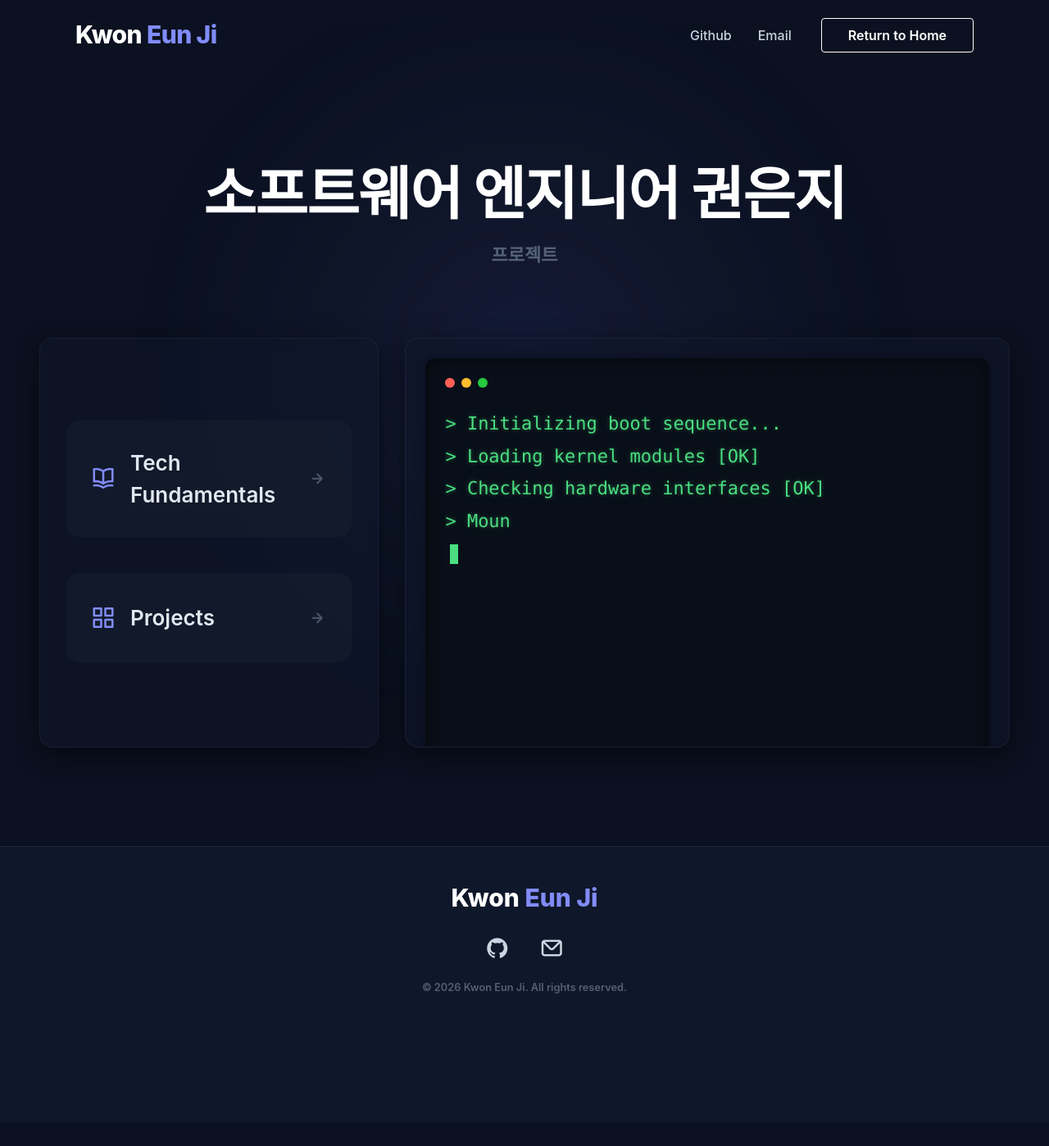
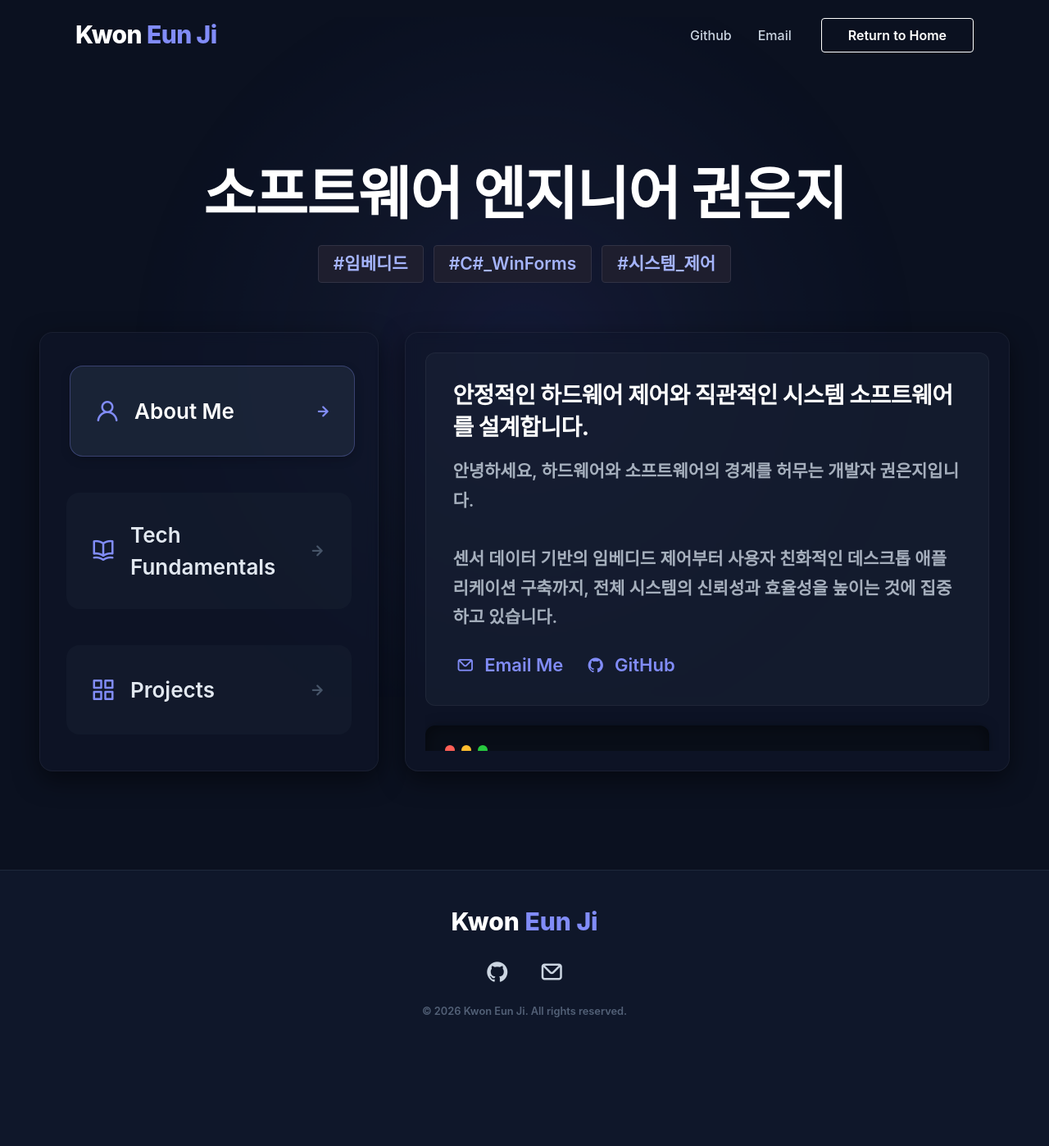
Before and after one commit to eunji021/eunji021.github.io, a Jekyll site: the page built from index.html, in a window 1280 px wide. Shown: the whole page at 82% size. Built offline with Jekyll 4.4.1, drawn with Linux system fonts in a browser that asks for light colours; nearby versions of some CDN libraries; some web fonts are replaced; comment, search, counter and statistics services are not loaded; before the commit the page ends 1369 px from its top, so only the background shows below that.

Commit message:
기존 수정1

```diff
--- a/index.html
+++ b/index.html
@@ -14,7 +14,11 @@ title: Home
     <!-- Hero Section -->
     <div class="dash-hero" style="text-align: center; padding: 100px 0 60px;">
       <h1 class="hero-title" style="font-size: 3.5rem; margin-bottom: 16px; font-weight: 800; color: #fff; letter-spacing: -0.02em;">소프트웨어 엔지니어 권은지</h1>
-      <p class="hero-subtitle" style="font-size: 1.1rem; color: #64748b; font-weight: 600;">프로젝트</p>
+      <div class="hero-badges" style="display: flex; justify-content: center; gap: 12px; margin-top: 20px;">
+        <span class="badge-pill" style="font-size: 1.05rem !important; padding: 6px 18px !important; background: rgba(99, 102, 241, 0.2); color: #a5b4fc; border: 1px solid rgba(99, 102, 241, 0.3); border-radius: 20px;">#임베디드</span>
+        <span class="badge-pill" style="font-size: 1.05rem !important; padding: 6px 18px !important; background: rgba(99, 102, 241, 0.2); color: #a5b4fc; border: 1px solid rgba(99, 102, 241, 0.3); border-radius: 20px;">#C#_WinForms</span>
+        <span class="badge-pill" style="font-size: 1.05rem !important; padding: 6px 18px !important; background: rgba(99, 102, 241, 0.2); color: #a5b4fc; border: 1px solid rgba(99, 102, 241, 0.3); border-radius: 20px;">#시스템_제어</span>
+      </div>
     </div>
 
     <!-- Split Layout Structure -->
@@ -24,6 +28,12 @@ title: Home
       <div class="dash-left-panel" style="display: flex; flex-direction: column;">
         <div class="modern-panel dash-menu" style="height: 100%; display: flex; flex-direction: column; justify-content: center;">
           <ul class="menu-list" style="list-style: none; padding: 0; margin: 0; display: flex; flex-direction: column; gap: 24px;">
+            <li class="menu-item hovered" id="menu-about" style="padding: 32px 24px; font-size: 1.3rem; border-radius: 16px;">
+              <div style="display: flex; align-items: center;">
+                <span class="menu-icon" style="font-size: 1.5rem;"><i class="uil uil-user"></i></span> About Me
+              </div>
+              <i class="uil uil-arrow-right list-arrow"></i>
+            </li>
             <li class="menu-item" id="menu-tech" style="padding: 32px 24px; font-size: 1.3rem; border-radius: 16px;">
               <div style="display: flex; align-items: center;">
                 <span class="menu-icon" style="font-size: 1.5rem;"><i class="uil uil-book-open"></i></span> Tech Fundamentals
@@ -44,9 +54,31 @@ title: Home
       <div class="dash-right-panel" style="display: flex; flex-direction: column;">
         <div class="modern-panel dash-content" id="dash-content-area" style="position: relative; overflow: hidden; height: 100%; min-height: 500px; padding: 24px;">
 
-          <!-- Default State (Terminal Boot Log) -->
-          <div class="content-view active" id="view-default" style="display: flex; align-items: stretch; justify-content: stretch; height: 100%; padding: 0; top: 24px; left: 24px; right: 24px; bottom: 24px;">
-            <div class="terminal-container" style="background: rgba(10, 15, 25, 0.95); border-radius: 12px; width: 100%; height: 100%; padding: 24px; box-shadow: inset 0 0 20px rgba(0,0,0,0.5), 0 0 15px rgba(0,0,0,0.3); font-family: 'Consolas', 'Courier New', monospace; position: relative; overflow: hidden; display: flex; flex-direction: column;">
+          <!-- About Me View (Default) -->
+          <div class="content-view active" id="view-about" style="overflow-y: auto; max-height: 100%; padding-right: 12px; top: 24px; left: 24px; right: 12px; bottom: 24px;">
+            <h3 class="dashboard-title" style="margin-top: 0; display: none;">
+              <i class="uil uil-user" style="color: #818cf8; margin-right: 12px; font-size: 1.8rem;"></i> About Me
+            </h3>
+
+            <div class="dash-card static-card" style="margin-bottom: 24px; background: rgba(30, 41, 59, 0.4); border: 1px solid rgba(255, 255, 255, 0.05); border-radius: 12px; padding: 32px;">
+              <h4 style="font-size: 1.4rem; color: #fff; margin: 0 0 16px 0; font-weight: 700; line-height: 1.4;">
+                안정적인 하드웨어 제어와 직관적인 시스템 소프트웨어를 설계합니다.
+              </h4>
+              <p style="font-size: 1.05rem; line-height: 1.7; margin: 0 0 24px 0; color: #cbd5e1;">
+                안녕하세요, 하드웨어와 소프트웨어의 경계를 허무는 개발자 권은지입니다.<br><br>
+                센서 데이터 기반의 임베디드 제어부터 사용자 친화적인 데스크톱 애플리케이션 구축까지, 전체 시스템의 신뢰성과 효율성을 높이는 것에 집중하고 있습니다.
+              </p>
+              <div style="display: flex; gap: 24px; margin-top: 16px;">
+                <a href="mailto:{{ site.email }}" style="color: #818cf8; text-decoration: none; display: flex; align-items: center; gap: 8px; font-weight: 600; font-size: 1.1rem; transition: color 0.2s;">
+                  <i class="uil uil-envelope"></i> Email Me
+                </a>
+                <a href="https://github.com/eunji021" style="color: #818cf8; text-decoration: none; display: flex; align-items: center; gap: 8px; font-weight: 600; font-size: 1.1rem; transition: color 0.2s;">
+                  <i class="uil uil-github"></i> GitHub
+                </a>
+              </div>
+            </div>
+
+            <div class="terminal-container" style="background: rgba(10, 15, 25, 0.95); border-radius: 12px; width: 100%; padding: 24px; box-shadow: inset 0 0 20px rgba(0,0,0,0.5), 0 0 15px rgba(0,0,0,0.3); font-family: 'Consolas', 'Courier New', monospace; position: relative; overflow: hidden; display: flex; flex-direction: column; min-height: 250px;">
               <div class="terminal-header" style="display: flex; gap: 8px; margin-bottom: 24px;">
                 <div style="width: 12px; height: 12px; border-radius: 50%; background: #ff5f56;"></div>
                 <div style="width: 12px; height: 12px; border-radius: 50%; background: #ffbd2e;"></div>
@@ -100,8 +132,8 @@ title: Home
                 <h4 class="list-title">스마트 화재 대피 유도 시스템</h4>
                 <p class="list-desc">실시간 센서 데이터 기반 하드웨어 제어 및 최적 경로 탐색</p>
                 <div class="tech-badges" style="justify-content: flex-start; margin-top: 12px;">
-                  <span class="badge-pill">ESP32</span>
-                  <span class="badge-pill">C/C++</span>
+                  <span class="badge-pill" style="background: rgba(99, 102, 241, 0.2); color: #a5b4fc; padding: 4px 12px; border-radius: 20px; font-size: 0.85rem; font-weight: 500; border: 1px solid rgba(99, 102, 241, 0.3);">ESP32</span>
+                  <span class="badge-pill" style="background: rgba(99, 102, 241, 0.2); color: #a5b4fc; padding: 4px 12px; border-radius: 20px; font-size: 0.85rem; font-weight: 500; border: 1px solid rgba(99, 102, 241, 0.3);">C/C++</span>
                 </div>
               </div>
               <i class="uil uil-arrow-right list-arrow"></i>
@@ -112,8 +144,8 @@ title: Home
                 <h4 class="list-title">C# 기반 마트 관리 시스템</h4>
                 <p class="list-desc">객체 지향 설계(OOP) 기반의 안정적인 UI/UX 구축 및 연동</p>
                 <div class="tech-badges" style="justify-content: flex-start; margin-top: 12px;">
-                  <span class="badge-pill">C#</span>
-                  <span class="badge-pill">WinForms</span>
+                  <span class="badge-pill" style="background: rgba(99, 102, 241, 0.2); color: #a5b4fc; padding: 4px 12px; border-radius: 20px; font-size: 0.85rem; font-weight: 500; border: 1px solid rgba(99, 102, 241, 0.3);">C#</span>
+                  <span class="badge-pill" style="background: rgba(99, 102, 241, 0.2); color: #a5b4fc; padding: 4px 12px; border-radius: 20px; font-size: 0.85rem; font-weight: 500; border: 1px solid rgba(99, 102, 241, 0.3);">WinForms</span>
                 </div>
               </div>
               <i class="uil uil-arrow-right list-arrow"></i>
@@ -142,34 +174,42 @@ title: Home
   vertical-align: middle;
   animation: terminalBlink 1s step-end infinite;
 }
+.hero-badges .badge-pill:hover {
+  background: rgba(129, 140, 248, 0.3) !important;
+  transform: translateY(-2px);
+  box-shadow: 0 4px 12px rgba(129, 140, 248, 0.2);
+  transition: all 0.3s;
+}
 </style>
 
 <script>
 document.addEventListener("DOMContentLoaded", function() {
+  const menuAbout = document.getElementById('menu-about');
   const menuTech = document.getElementById('menu-tech');
   const menuProjects = document.getElementById('menu-projects');
 
-  const viewDefault = document.getElementById('view-default');
+  const viewAbout = document.getElementById('view-about');
   const viewTech = document.getElementById('view-tech');
   const viewProjects = document.getElementById('view-projects');
 
   function resetViews() {
-    if(viewDefault) viewDefault.classList.remove('active');
+    if(viewAbout) viewAbout.classList.remove('active');
     if(viewTech) viewTech.classList.remove('active');
     if(viewProjects) viewProjects.classList.remove('active');
 
+    if(menuAbout) menuAbout.classList.remove('hovered');
     if(menuTech) menuTech.classList.remove('hovered');
     if(menuProjects) menuProjects.classList.remove('hovered');
   }
 
   // Terminal Typing Logic
   const bootLogs = [
-    "> Initializing boot sequence...",
+    "> Initializing embedded environment...",
     "> Loading kernel modules [OK]",
-    "> Checking hardware interfaces [OK]",
-    "> Mounting local file systems [OK]",
-    "> Starting embedded services [OK]",
-    "> System Ready.",
+    "> Establishing hardware interfaces [OK]",
+    "> Bootstrapping system processes [OK]",
+    "> Connecting to C# WinForms server [OK]",
+    "> System Ready. Engineer Profile Loaded.",
     "> Awaiting User Input_"
   ];
   const terminalText = document.getElementById('terminal-text');
@@ -210,7 +250,7 @@ document.addEventListener("DOMContentLoaded", function() {
     }
   }
 
-  // Restart typing animation when view-default becomes active
+  // Restart typing animation when view-about becomes active
   function restartTyping() {
     clearTimeout(typingTimeout);
     if(terminalText) {
```
Also changed, not shown: other parts of index.html (+13 -2 lines).
